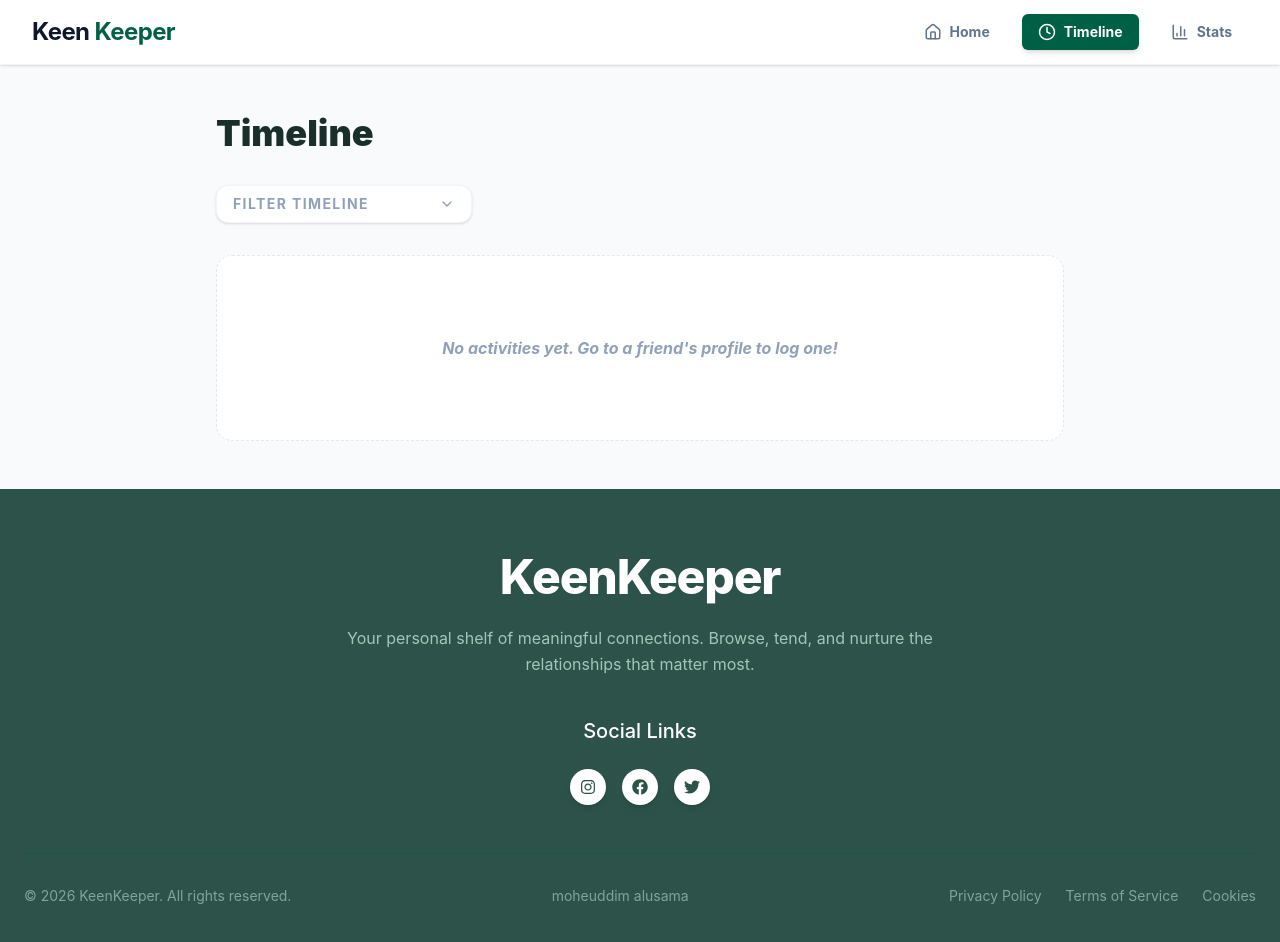
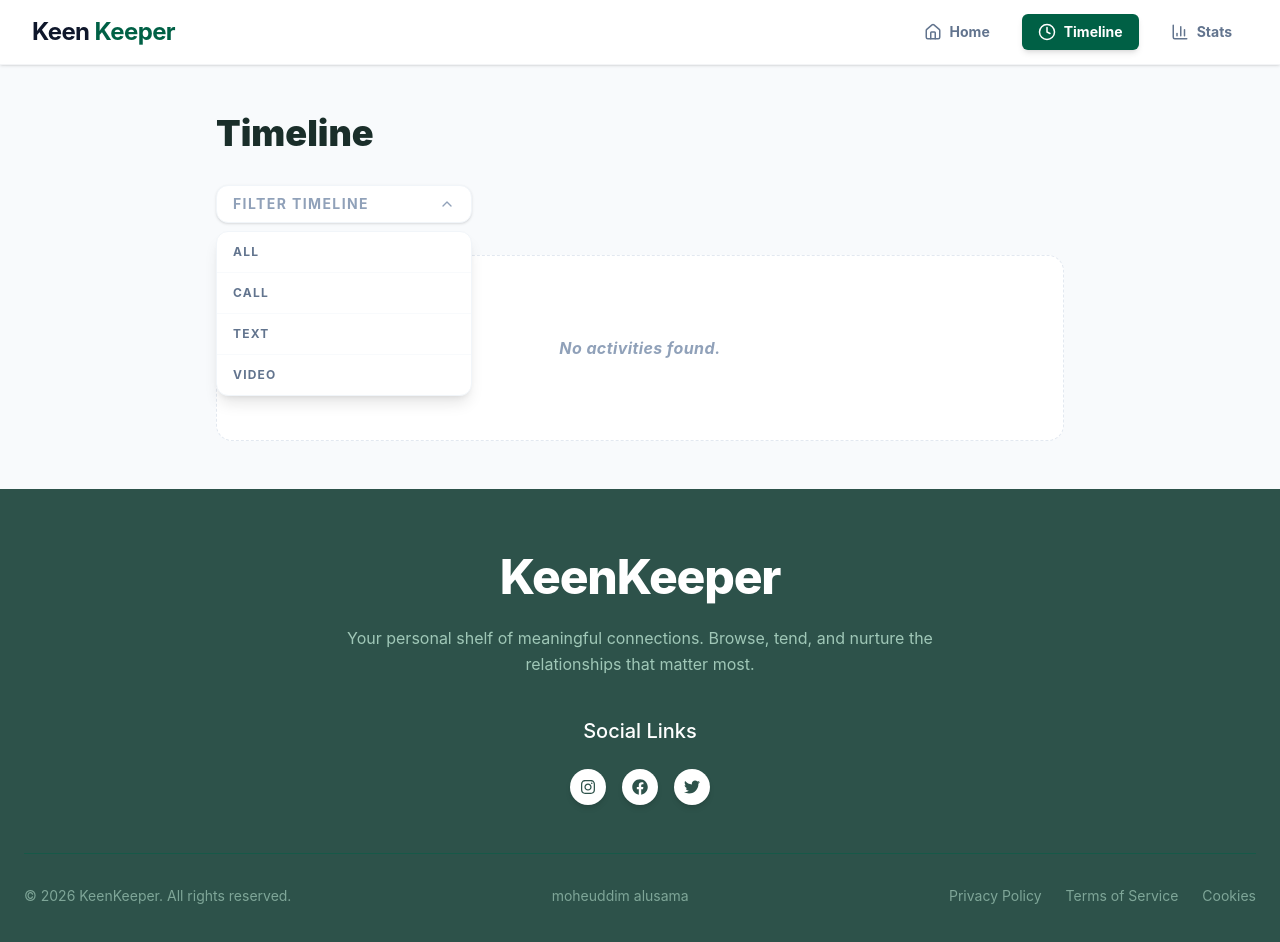
Before and after one commit to moheuddinalusama/Keen-Keeper, a React (Vite) app: page /timeline in a window 1280 px wide. Both pictures are taken after a click on the button "FILTER TIMELINE". Shown: the top 942 px of the page. Built offline with nearby package versions, Linux system fonts and the light colour scheme.

Commit message:
add interaction type filtering to Timeline page

```diff
--- a/src/pages/Timeline.jsx
+++ b/src/pages/Timeline.jsx
@@ -5,12 +5,18 @@ import Footer from '../components/Footer';
 
 const Timeline = () => {
   const [activities, setActivities] = useState([]);
+  const [filter, setFilter] = useState('All');
+  const [showDropdown, setShowDropdown] = useState(false);
 
   useEffect(() => {
-
     const savedData = JSON.parse(localStorage.getItem('global_timeline')) || [];
     setActivities(savedData);
   }, []);
+
+
+  const filteredActivities = filter === 'All'
+    ? activities
+    : activities.filter(activity => activity.type === filter);
 
   const getTheme = (type) => {
     switch (type) {
@@ -29,16 +35,38 @@ const Timeline = () => {
       <main className="flex-grow max-w-4xl mx-auto w-full px-6 py-12">
         <h1 className="text-4xl font-black text-[#1a2e2a] mb-8">Timeline</h1>
 
+
         <div className="relative mb-8 w-64">
-          <button className="w-full flex items-center justify-between px-4 py-2 bg-white border border-slate-100 rounded-xl shadow-sm text-slate-400 text-sm font-bold uppercase tracking-widest">
-            Filter timeline
-            <ChevronDown size={16} />
+          <button
+            onClick={() => setShowDropdown(!showDropdown)}
+            className="w-full flex items-center justify-between px-4 py-2 bg-white border border-slate-100 rounded-xl shadow-sm text-slate-400 text-sm font-bold uppercase tracking-widest hover:border-slate-300 transition-all"
+          >
+            {filter === 'All' ? 'Filter timeline' : filter}
+            <ChevronDown size={16} className={`transition-transform ${showDropdown ? 'rotate-180' : ''}`} />
           </button>
+
+          {showDropdown && (
+            <div className="absolute top-full left-0 w-full mt-2 bg-white border border-slate-100 rounded-xl shadow-lg z-10 overflow-hidden">
+              {['All', 'Call', 'Text', 'Video'].map((type) => (
+                <button
+                  key={type}
+                  onClick={() => {
+                    setFilter(type);
+                    setShowDropdown(false);
+                  }}
+                  className="w-full text-left px-4 py-3 text-xs font-bold uppercase tracking-widest text-slate-500 hover:bg-slate-50 hover:text-[#1a2e2a] transition-colors border-b last:border-0 border-slate-50"
+                >
+                  {type}
+                </button>
+              ))}
+            </div>
+          )}
         </div>
 
+
         <div className="space-y-3">
-          {activities.length > 0 ? (
-            activities.map((item) => {
+          {filteredActivities.length > 0 ? (
+            filteredActivities.map((item) => {
               const theme = getTheme(item.type);
               return (
                 <div key={item.id} className="group bg-white p-5 rounded-xl border border-slate-100 shadow-sm flex items-center gap-6 hover:shadow-md transition-all">
@@ -58,7 +86,9 @@ const Timeline = () => {
             })
           ) : (
             <div className="text-center py-20 bg-white rounded-2xl border border-dashed border-slate-200">
-              <p className="text-slate-400 font-bold italic">No activities yet. Go to a friend's profile to log one!</p>
+              <p className="text-slate-400 font-bold italic tracking-wide">
+                No {filter !== 'All' ? filter : ''} activities found.
+              </p>
             </div>
           )}
         </div>
```
